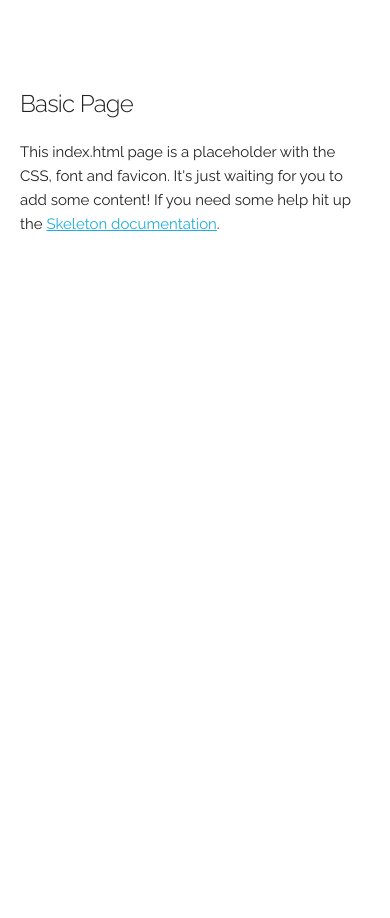
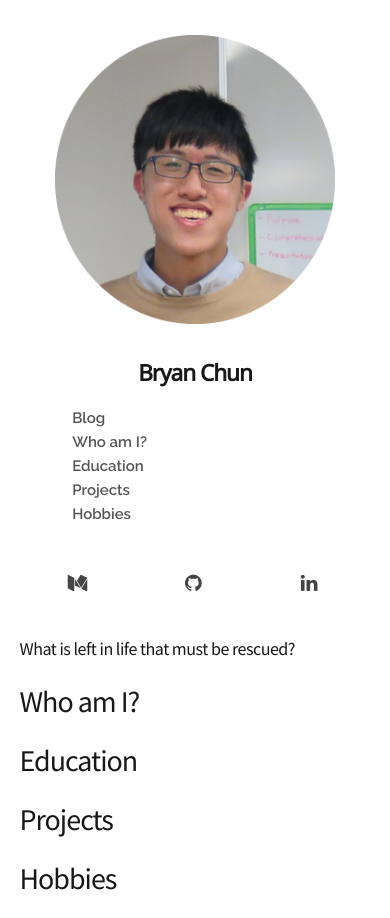
Before and after one commit to bryanchun/bryanchun.github.io, a plain HTML site: page index.html in a window 390 px wide. Before the commit the page ends 844 px from the top, so only its background shows below. Drawn offline with Linux system fonts and the light colour scheme.

Commit message:
add grid and responsiveness; add and adapt css

```diff
--- a/css/skeleton.css
+++ b/css/skeleton.css
@@ -33,13 +33,15 @@
   width: 100%;
   max-width: 960px;
   margin: 0 auto;
-  padding: 0 20px;
+  padding: 0 5%;
   box-sizing: border-box; }
 .column,
 .columns {
-  width: 100%;
-  float: left;
-  box-sizing: border-box; }
+  display: inline-block;
+  vertical-align: top;
+  /*margin-left: 10px;
+  margin-right: 10px;
+  box-sizing: border-box;*/ }
 
 /* For devices larger than 400px */
 @media (min-width: 400px) {
@@ -133,10 +135,12 @@ body {
 h1, h2, h3, h4, h5, h6 {
   margin-top: 0;
   margin-bottom: 2rem;
+  color: #181818;
+  font-family: "Source Sans Pro", "Times New Roman", serif;
   font-weight: 300; }
 h1 { font-size: 4.0rem; line-height: 1.2;  letter-spacing: -.1rem;}
 h2 { font-size: 3.6rem; line-height: 1.25; letter-spacing: -.1rem; }
-h3 { font-size: 3.0rem; line-height: 1.3;  letter-spacing: -.1rem; }
+h3 { font-size: 3.0rem; line-height: 1.3;  letter-spacing: -.1rem; font-weight: 100; }
 h4 { font-size: 2.4rem; line-height: 1.35; letter-spacing: -.08rem; }
 h5 { font-size: 1.8rem; line-height: 1.5;  letter-spacing: -.05rem; }
 h6 { font-size: 1.5rem; line-height: 1.6;  letter-spacing: 0; }
@@ -287,10 +291,10 @@ label > .label-body {
 
 /* Lists
 –––––––––––––––––––––––––––––––––––––––––––––––––– */
-ul {
+/*ul {
   list-style: circle inside; }
 ol {
-  list-style: decimal inside; }
+  list-style: decimal inside; }*/
 ol, ul {
   padding-left: 0;
   margin-top: 0; }
--- /dev/null
+++ b/css/style.css
@@ -0,0 +1,90 @@
+/*
+* Copyright 2018, Bryan Chun
+* Under the MIT license.
+* 08/25/2018
+*/
+
+
+/* Table of contents
+––––––––––––––––––––––––––––––––––––––––––––––––––
+- app-bar
+- sidebar
+- content
+*/
+
+
+/* app-bar: medium, github, linkedin
+–––––––––––––––––––––––––––––––––––––––––––––––––– */
+
+.app-bar {
+  width: 100%;
+  overflow: auto;
+}
+
+.app-bar a {
+  width: 33%;
+  float: left;
+  text-align: center;
+  padding: 5% 0;
+  color: #444;
+  font-size: 130%;
+}
+
+.app-bar a:hover {
+  color: #000;
+}
+
+/* sidebar customisations
+–––––––––––––––––––––––––––––––––––––––––––––––––– */
+
+.container #dp {
+  display: block;
+  width: 80%;
+  margin-left: auto;
+  margin-right: auto;
+  padding: 10% 0;
+}
+
+#name {
+  text-align: center;
+  font-size: 150%;
+  font-family: "Noto Sans";
+  font-weight: bold;
+}
+
+nav {
+  /* nav text scales with window */
+  font-size: 100%
+}
+
+nav ul li a, nav ul li a:visited, nav ul li a:active {
+  font-size: 100%;
+  font-weight: 600;
+  color: #555;
+  padding: 0 15%;
+  margin: 0;
+}
+
+nav ul li a:hover, nav ul li a:focus {
+  color: #000;
+}
+
+/* content customisations
+–––––––––––––––––––––––––––––––––––––––––––––––––– */
+
+.offset-vert {
+  margin-top: 5%;
+}
+
+
+/**
+ * TODO
+ * 1. Colour Palette
+ * 2. favicon
+ * 3. Window squeeze threshold
+ *
+ * - extralight weight || fonts
+ * - content supply
+ * - personal flavours
+ * - project and gallery management
+ */
--- a/index.html
+++ b/index.html
@@ -11,20 +11,31 @@
 
   <!-- Mobile Specific Metas
   –––––––––––––––––––––––––––––––––––––––––––––––––– -->
-  <meta name="viewport" content="width=device-width, initial-scale=1">
+  <meta name="viewport" content="width=device-width, initial-scale=1, maximum-sacle=1">
 
   <!-- FONT
   –––––––––––––––––––––––––––––––––––––––––––––––––– -->
   <link href="//fonts.googleapis.com/css?family=Raleway:400,300,600" rel="stylesheet" type="text/css">
+  <link href='https://fonts.googleapis.com/css?family=Source+Sans+Pro' rel='stylesheet' type='text/css'>
+  <link href='https://fonts.googleapis.com/css?family=Noto+Sans' rel='stylesheet' type='text/css'>
 
   <!-- CSS
   –––––––––––––––––––––––––––––––––––––––––––––––––– -->
   <link rel="stylesheet" href="css/normalize.css">
   <link rel="stylesheet" href="css/skeleton.css">
+  <link rel="stylesheet" href="css/style.css">
 
   <!-- Favicon
   –––––––––––––––––––––––––––––––––––––––––––––––––– -->
-  <link rel="icon" type="image/png" href="images/favicon.png">
+  <link rel="icon" type="image/png" href="images/favicon.ico">
+
+  <!-- FontAwesome
+  –––––––––––––––––––––––––––––––––––––––––––––––––– -->
+  <link rel="stylesheet" href="https://cdnjs.cloudflare.com/ajax/libs/font-awesome/4.7.0/css/font-awesome.min.css">
+
+  <!-- Google Analytics Tracking Code
+  –––––––––––––––––––––––––––––––––––––––––––––––––– -->
+  <script async="" src="//www.google-analytics.com/analytics.js"></script>
 
 </head>
 <body>
@@ -32,10 +43,52 @@
   <!-- Primary Page Layout
   –––––––––––––––––––––––––––––––––––––––––––––––––– -->
   <div class="container">
+    <!-- <div class="three columns sidebar">
+      <nav>
+        <h3>Bryan Chun</h3>
+      </nav>
+    </div> -->
+    <!-- Sidebar -->
     <div class="row">
-      <div class="one-half column" style="margin-top: 25%">
-        <h4>Basic Page</h4>
-        <p>This index.html page is a placeholder with the CSS, font and favicon. It's just waiting for you to add some content! If you need some help hit up the <a href="http://www.getskeleton.com">Skeleton documentation</a>.</p>
+      <div class="three columns"> <!-- three sidebar  -->
+        <nav>
+          <img src="images/bryan_square.png" id="dp" />
+          <h1 id="name">Bryan Chun</h1>
+          <ul>
+            <li><a href="https://bryanchun.github.io/blog/">
+              <span class='red'>Blog</span>
+            </a></li>
+            <li><a href="#whoami">Who am I?</a></li>
+              <!--vision-->
+              <!--quotes-->
+            <li><a href="#education">Education</a></li>
+            <li><a href="#projects">Projects</a></li>
+            <li><a href="#hobbies">Hobbies</a></li>
+              <!--see prev blog-->
+          </ul>
+          <div class="app-bar">
+            <a href="#"><i class="fa fa-medium"></i></a>
+            <a href="#"><i class="fa fa-github"></i></a>
+            <a href="#"><i class="fa fa-linkedin"></i></a>
+          </div>
+        </nav>
+      </div>
+      <div class="eight columns offset-vert"> <!-- twelve  content -->
+        <h5>What is left in life that must be rescued?</h5>
+        <!-- How to add gallery photos dynamically ? -->
+        <section id="whoami">
+          <h3>Who am I?</h3>
+        </section>
+        <section id="education">
+          <h3>Education</h3>
+        </section>
+        <section id="projects">
+          <h3>Projects</h3>
+          <!-- How to add items/views dynamically ? -->
+        </section>
+        <section id="hobbies">
+          <h3>Hobbies</h3>
+        </section>
       </div>
     </div>
   </div>
```
Also changed, not shown: css/normalize.css, images/bryan_square.png (added), images/favicon.ico (added), images/favicon.png (deleted).
